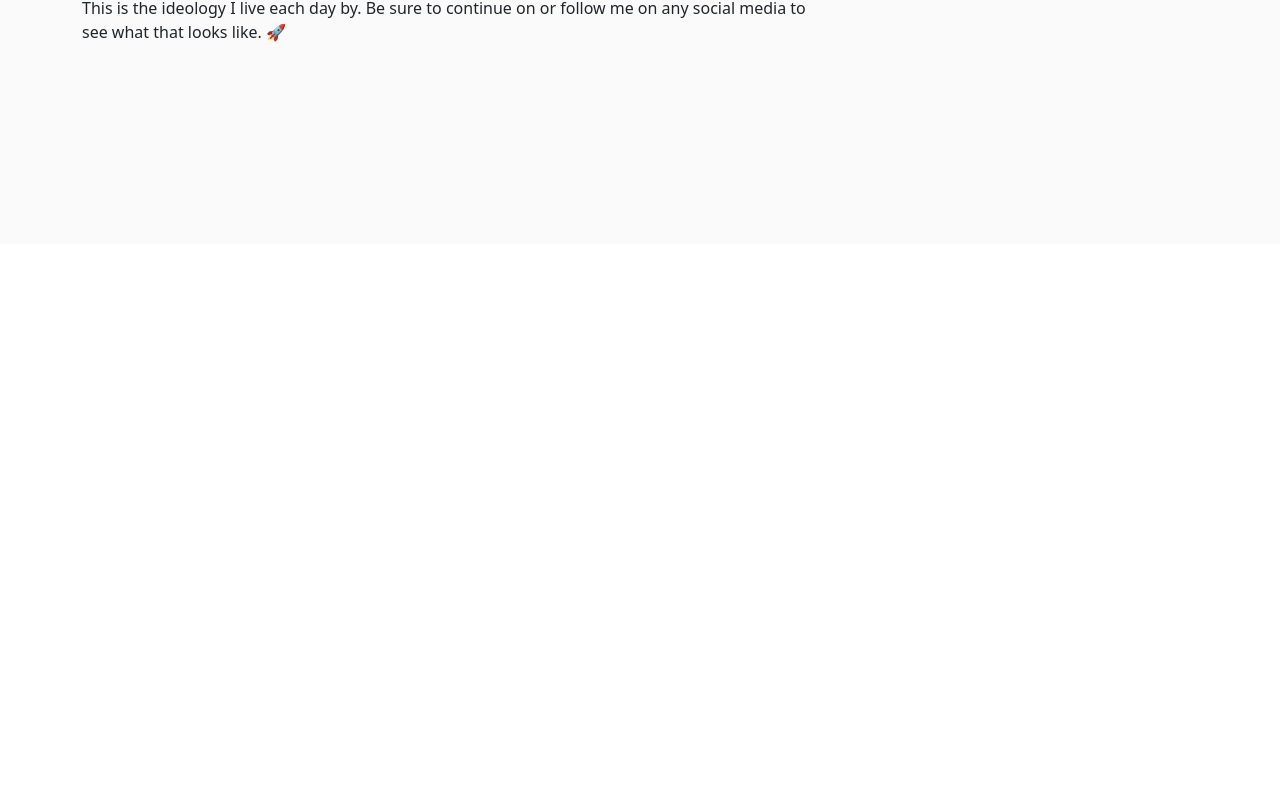
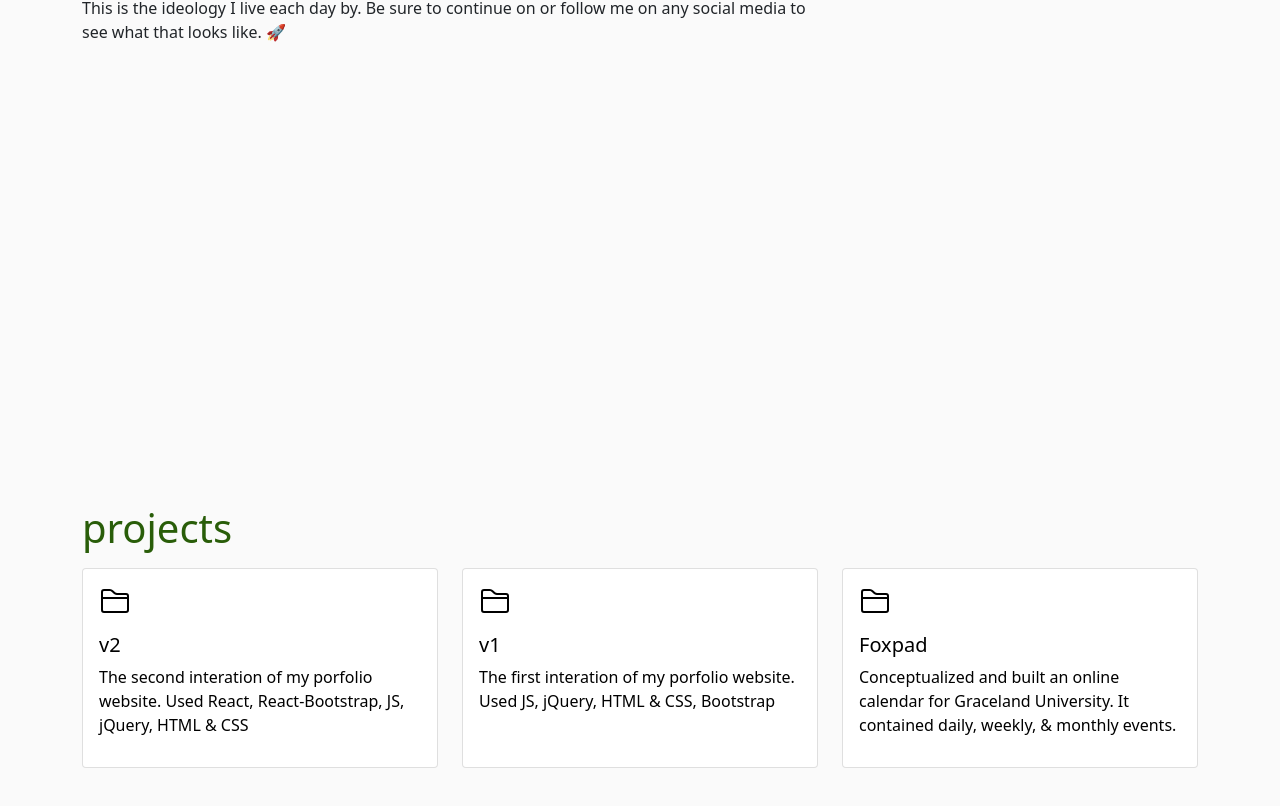
Before and after one commit to dylanfox5/dylanfox-v3, a React (Create React App) app: page / in a window 1280 px wide. Shown: the part 1338-2144 px from the top of the page. Before the commit the page ends 1582 px from the top, so only its background shows below. Built offline with nearby package versions, Linux system fonts and the light colour scheme.

Commit message:
add projects and cards

```diff
--- a/package.json
+++ b/package.json
@@ -10,6 +10,7 @@
     "bootstrap": "^5.1.3",
     "react": "^18.1.0",
     "react-bootstrap": "^2.3.1",
+    "react-bootstrap-icons": "^1.8.2",
     "react-dom": "^18.1.0",
     "react-scripts": "5.0.1",
     "web-vitals": "^2.1.4"
--- a/src/App.js
+++ b/src/App.js
@@ -2,6 +2,7 @@ import './App.css';
 import Home from './components/Home/Home';
 import MyNavbar from './components/MyNavbar/MyNavbar';
 import About from './components/About/About';
+import Projects from './components/Projects/Projects';
 
 import 'bootstrap/dist/css/bootstrap.min.css';
 
@@ -11,6 +12,7 @@ function App() {
       <MyNavbar />
       <Home />
       <About />
+      <Projects />
     </div>
   );
 }
--- a/src/components/About/About.css
+++ b/src/components/About/About.css
@@ -9,4 +9,5 @@
     margin: auto;
     font-weight: 500;
     margin-bottom: 2vh;
+    color: var(--green);
 }
--- /dev/null
+++ b/src/components/Projects/Projects.css
@@ -0,0 +1,36 @@
+.projects {
+    min-height: 100vh;
+    display: flex;
+    flex-direction: column;
+    justify-content: center;
+    color: var(--white);
+}
+
+.projects-title {
+    color: var(--green);
+    margin: auto;
+    font-weight: 500;
+    margin-bottom: 2vh;
+}
+
+.card {
+    width: auto;
+    transition: ease-in .15s;
+    margin-bottom: 2vh;
+    color: black;
+}
+
+.icon {
+    font-size: 200%;
+    margin-bottom: 2vh;
+}
+
+/* .card:hover {
+    background-color: var(--space-blue) !important;
+} */
+
+@media (min-width: 768px) {
+    .card {
+        min-height: 25vh;
+    }
+}
--- /dev/null
+++ b/src/components/Projects/Projects.js
@@ -0,0 +1,57 @@
+import Container from 'react-bootstrap/Container';
+import Row from 'react-bootstrap/Row';
+import Col from 'react-bootstrap/Col';
+import Card from 'react-bootstrap/Card';
+import { Folder2 } from 'react-bootstrap-icons';
+import './Projects.css';
+
+function Projects() {
+    return (
+        <Container id="projects" className='projects'>
+            <Row>
+                <h1 className='projects-title'>projects</h1>
+                <Col xs={12} md={6} lg={4}>
+                    <Card>
+                        <Card.Body>
+                            <Folder2 className="icon" />
+                            <Card.Text as="h5">
+                                v2
+                            </Card.Text>
+                            <Card.Text>
+                                The second interation of my porfolio website. Used React, React-Bootstrap, JS, jQuery, HTML & CSS
+                            </Card.Text>
+                        </Card.Body>
+                    </Card>
+                </Col>
+                <Col xs={12} md={6} lg={4}>
+                    <Card>
+                        <Card.Body>
+                            <Folder2 className="icon" />
+                            <Card.Text as="h5">
+                                v1
+                            </Card.Text>
+                            <Card.Text>
+                                The first interation of my porfolio website. Used JS, jQuery, HTML & CSS, Bootstrap
+                            </Card.Text>
+                        </Card.Body>
+                    </Card>
+                </Col>
+                <Col xs={12} md={6} lg={4}>
+                    <Card>
+                        <Card.Body>
+                            <Folder2 className="icon" />
+                            <Card.Text as="h5">
+                                Foxpad
+                            </Card.Text>
+                            <Card.Text>
+                                Conceptualized and built an online calendar for Graceland University. It contained daily, weekly, & monthly events.
+                            </Card.Text>
+                        </Card.Body>
+                    </Card>
+                </Col>
+            </Row>
+        </Container>
+    );
+}
+
+export default Projects;
```
Also changed, not shown: 1 other file (tests, documents, lock files or other folders).
